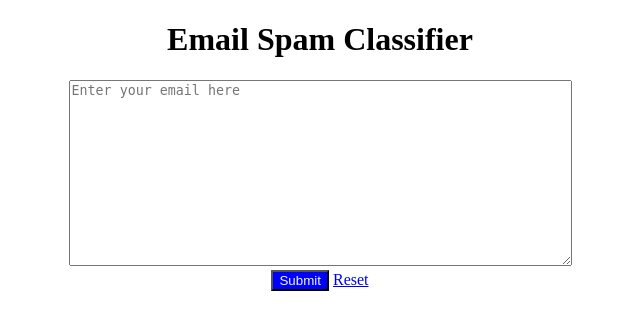
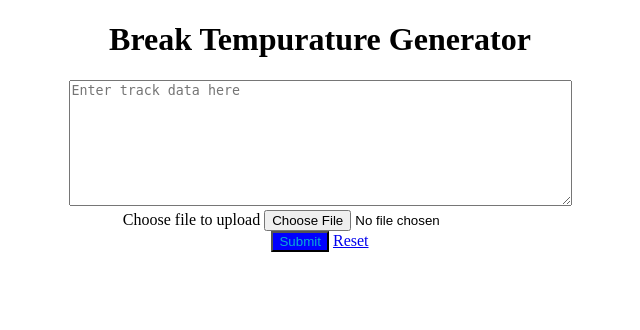
Before and after one commit to kbeech98/ENGR499-Capstone, a Flask app: page / in a window 1280 px wide. Shown: the top 330 px of the page, without its empty margins (320-960 px from the left). Run offline with Flask 3, Linux system fonts and the light colour scheme.

Commit message:
Added .csv file drop

```diff
--- a/app.py
+++ b/app.py
@@ -6,7 +6,7 @@ app = Flask(__name__)
 def home():
     text = ""
     if request.method == 'POST':
-        text = request.form.get('email-content')
+        text = request.form.get('avatar')
     return render_template('index.html', text=text)
 
 if __name__ == '__main__':
--- a/templates/index.html
+++ b/templates/index.html
@@ -3,7 +3,7 @@
 
 <head>
     <title>
-        Email Spam Classifier
+        Break Tempurature Generator
     </title>
     <style>
         body {
@@ -11,17 +11,26 @@
         }
 
         button {
-            color: aliceblue;
+            color: rgb(11, 172, 212);
             background-color: blue;
         }
     </style>
 </head>
 
 <body>
-    <h1>Email Spam Classifier</h1>
+    <h1>Break Tempurature Generator</h1>
     <div>
         <form method="POST">
-            <textarea rows="12" cols="60" name="email-content" placeholder="Enter your email here" value="{{ text }}">{{ text }}</textarea>
+            <textarea rows="8" cols="60" name="Velocity-content" placeholder="Enter track data here" value="{{ text }}">{{ text }}</textarea>
+
+
+            <form method="POST" enctype="multipart/form-data">
+                <div>
+                  <label for="file">Choose file to upload</label>
+                  <input type="file" id="avatar" name="avatar" accept=".csv" />
+                </div>
+
+
             <div>
                 <button type="submit">Submit</button>
                 <a href="/">Reset</a>
```
